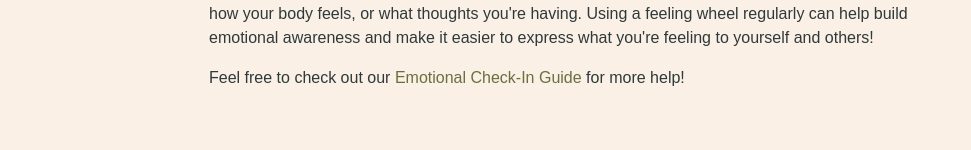
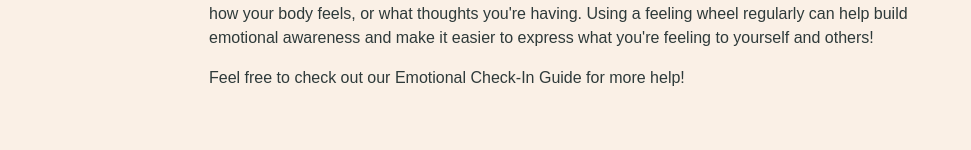
Before and after one commit to saramattina/feelings-wheel, a React (Vite) app: page / in a window 1280 px wide. Shown: the part 1008-1158 px from the top of the page, without its empty margins (81-1052 px from the left). Built offline with nearby package versions, Linux system fonts and the light colour scheme.

Commit message:
remove <a> in feelingswheel.jsx

```diff
--- a/src/FeelingsWheel/FeelingsWheel.jsx
+++ b/src/FeelingsWheel/FeelingsWheel.jsx
@@ -1051,9 +1051,7 @@ const Wheel = () => {
           </p>
 
           <p>
-            Feel free to check out our
-            <a href="/emotional-checkin"> Emotional Check-In Guide</a> for more
-            help!
+            Feel free to check out our Emotional Check-In Guide for more help!
           </p>
         </div>
       </div>
```
